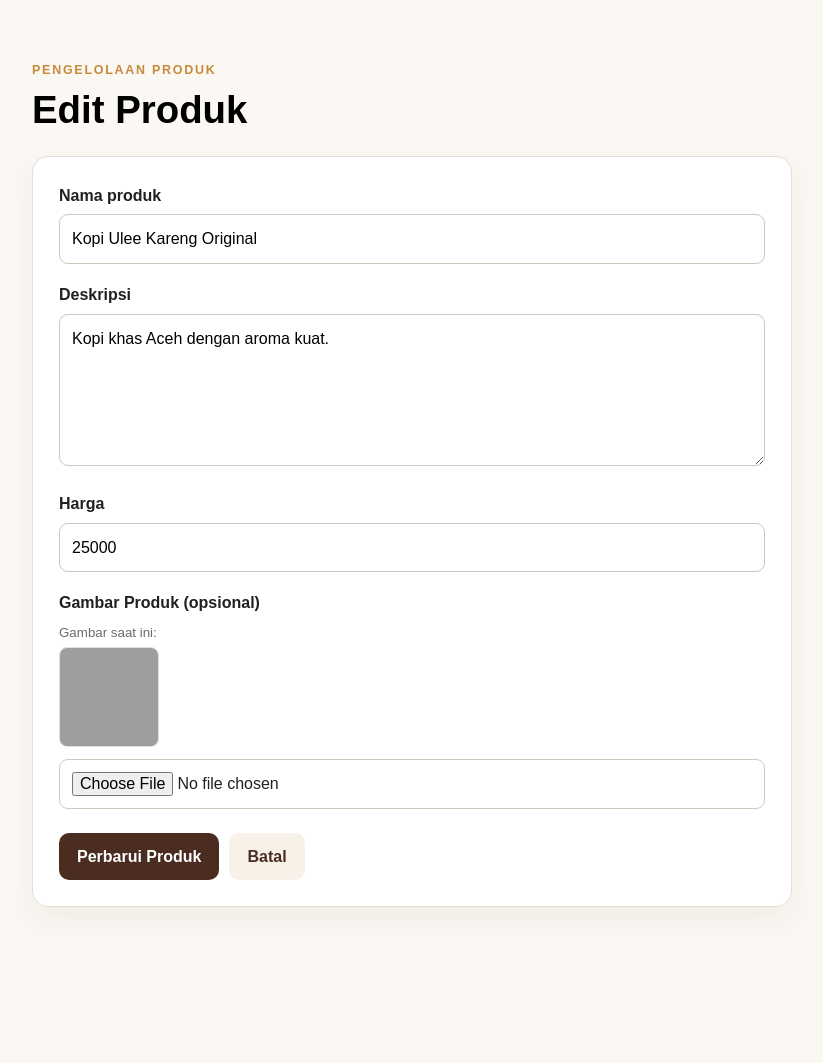
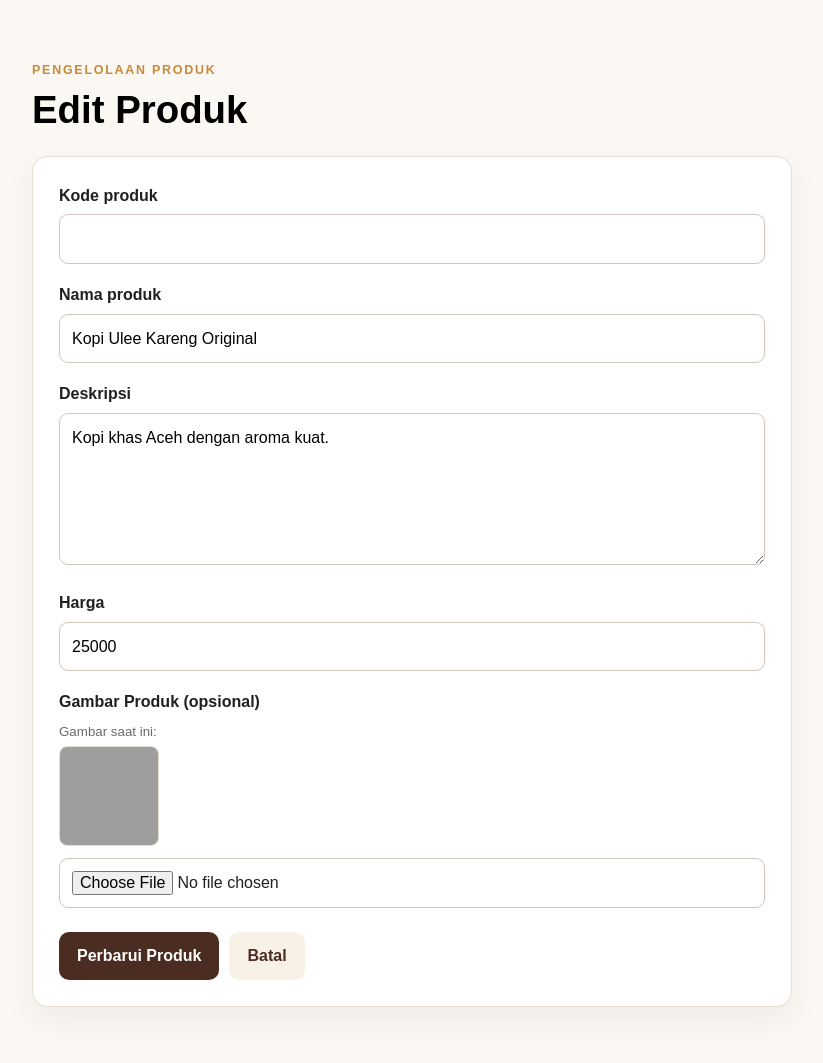
Before and after one commit to qannn0607/serkom_test, a Laravel app: page /produk/1/edit in a window 1280 px wide. Shown: the whole page, without its empty margins (228-1051 px from the left). Before the commit the page ends 907 px from the top, so only its background shows below. Run offline with Laravel 12, Linux system fonts and the light colour scheme; data comes from the database, SQL or seed files in the repository; parts of the project's set-up code (start-up, migrations or seed data) failed here and were passed over; grey boxes are pictures that could not be loaded.

Commit message:
tambah kolom produk

```diff
--- a/app/Http/Controllers/ProductController.php
+++ b/app/Http/Controllers/ProductController.php
@@ -38,6 +38,7 @@ class ProductController extends Controller
                 'harga' => ['required', 'integer', 'min:0'],
                 // Ubah validasi gambar
                 'gambar' => ['nullable', 'image', 'mimes:jpeg,png,jpg,webp', 'max:2048'],
+                'kode_produk' => ['required', 'string', 'max:50', 'unique:products,kode_produk'],
             ],
             $this->validationMessages()
         );
@@ -67,6 +68,7 @@ class ProductController extends Controller
                 'harga' => ['required', 'integer', 'min:0'],
                 // Ubah validasi gambar
                 'gambar' => ['nullable', 'image', 'mimes:jpeg,png,jpg,webp', 'max:2048'],
+                'kode_produk' => ['required', 'string', 'max:50', 'unique:products,kode_produk,' . $produk->id],
             ],
             $this->validationMessages()
         );
--- a/app/Models/Product.php
+++ b/app/Models/Product.php
@@ -14,6 +14,7 @@ class Product extends Model
         'deskripsi',
         'harga',
         'gambar',
+        'kode_produk',
     ];
 
     protected function casts(): array
--- a/resources/views/produk/form.blade.php
+++ b/resources/views/produk/form.blade.php
@@ -1,3 +1,17 @@
+<div class="form-group">
+    <label for="kode_produk">Kode produk</label>
+    <input
+        id="kode_produk"
+        name="kode_produk"
+        type="text"
+        value="{{ old('kode_produk', $produk->kode_produk ?? '') }}"
+        class="form-control @error('kode_produk') is-invalid @enderror"
+    >
+    @error('kode_produk')
+        <small class="error">{{ $message }}</small>
+    @enderror
+</div>
+
 <div class="form-group">
     <label for="nama_produk">Nama produk</label>
     <input
--- a/resources/views/produk/index.blade.php
+++ b/resources/views/produk/index.blade.php
@@ -32,6 +32,7 @@
                         <th>Nama</th>
                         <th>Harga</th>
                         <th>Gambar</th>
+                        <th>Kode Produk</th>
                         <th>Aksi</th>
                     </tr>
                 </thead>
@@ -59,6 +60,7 @@
                                         style="width: 70px; height: 70px; object-fit: cover; border-radius: 8px;">
                                 @endif
                             </td>
+                            <td>{{ $produk->kode_produk }}</td>
                             <td>
                                 <div class="actions">
                                     <a class="btn btn-small btn-edit" href="{{ route('produk.edit', $produk) }}">
@@ -76,7 +78,7 @@
                         </tr>
                     @empty
                         <tr>
-                            <td colspan="5" class="empty-state">
+                            <td colspan="6" class="empty-state">
                                 Belum ada produk.
                             </td>
                         </tr>
```
Also changed, not shown: tests/Feature/ProductFlowTest.php (+1 -0 lines), database/migrations/2026_09_21_022304_create_products_table.php.
